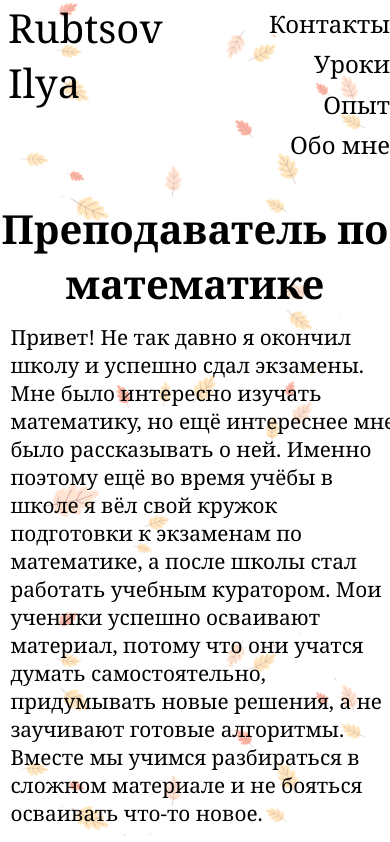
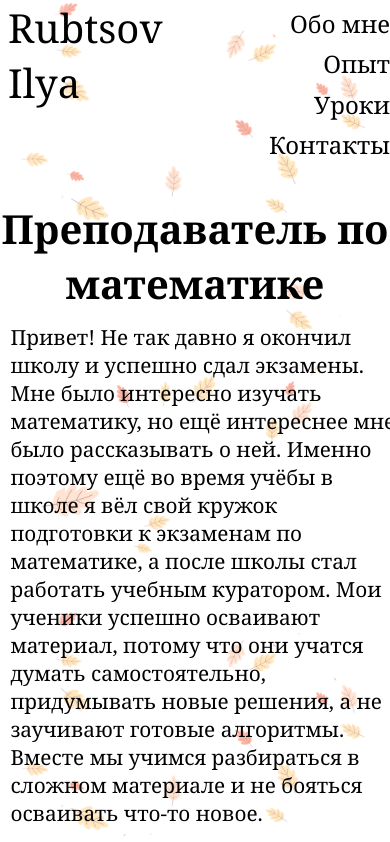
Before and after one commit to it-is-not-tytorka/RubtsovEducation, a plain HTML site: page index.html in a window 390 px wide. Shown: the top 842 px of the page. Drawn offline with Linux system fonts and the light colour scheme; a web font is replaced by a local one.

Commit message:
fixed wrong order links in nav bar

```diff
--- a/index.html
+++ b/index.html
@@ -27,10 +27,10 @@
             </div>
 
             <div class = "container-nav-label-r">
+                <span class="nav-label-right"><a href="#about-me">Обо мне</a></span>
+                <span class="nav-label-right"><a href="#experience">Опыт</a></span>
+                <span class="nav-label-right"><a href="#lessons">Уроки</a></span>
                 <span class="nav-label-right"><a href="#contact-info">Контакты</a></span>
-                <span class="nav-label-right"><a href="#lessons">Уроки</a></span>
-                <span class="nav-label-right"><a href="#experience">Опыт</a></span>
-                <span class="nav-label-right"><a href="#about-me">Обо мне</a></span>
             </div>
         </div>
     </header>
--- a/static/styles/style.css
+++ b/static/styles/style.css
@@ -31,10 +31,11 @@ a {
 
 .nav-label-right {
     width: 20%;
-    float: right;
+    float: left;
     text-align: center;
     font-size: 3em;
     margin-top: 0.5em;
+    margin-left: 1em;
 }
 
 .head {
@@ -161,12 +162,10 @@ a {
     }
 
     .nav-label-right {
-        width: 20%;
-        float: right;
-        text-align: center;
         font-size: 2.5em;
         margin-top: 0.3em;
         margin-right: 0.5em;
+        margin-left: 0;
     }
 
     .head {
@@ -279,8 +278,6 @@ a {
 
     .nav-label-right {
         width:25%;
-        float: right;
-        text-align: center;
         font-size: 2em;
         margin-top: 0.3em;
         margin-right:0;
@@ -365,6 +362,7 @@ a {
 }
 
 @media (max-width: 650px) {
+
     .txt-about-me {
         width: 100%;
         text-align: left;
@@ -388,12 +386,15 @@ a {
         text-align: left;
     }
 
+
+
     .nav-label-right {
-        float: right;
+        float: left;
         text-align: right;
         font-size: 1.5em;
         margin-top: 0.3em;
         width: 100%;
+
     }
 
     .head {
```
